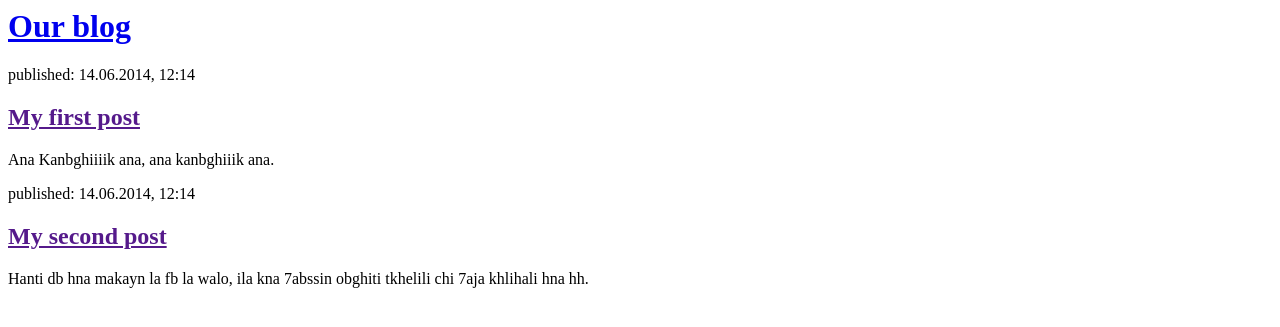
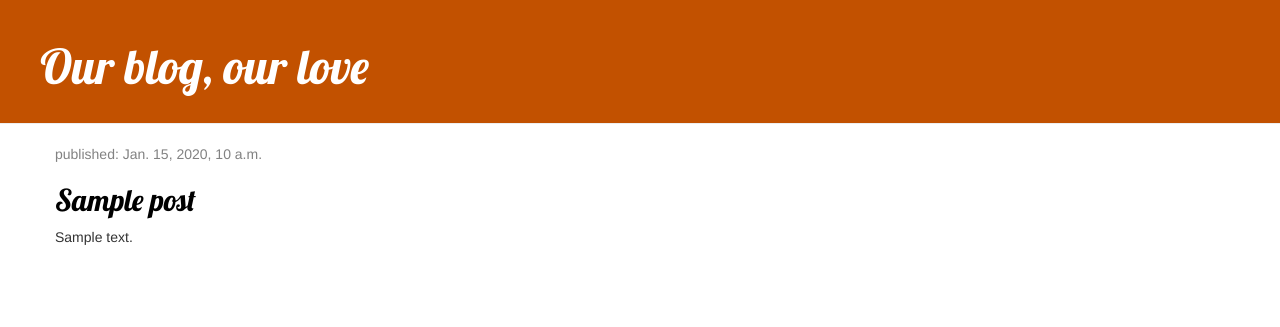
Before and after one commit to SaidKhaboud/my-first-blog, a Django app: template mysite/blog/templates/blog/post_list.html in a window 1280 px wide. Shown: the top 327 px of the page. Run offline with Django 3.2, Linux system fonts and the light colour scheme; the template is opened without the code that fills it: values that come from a table or form of the project are taken from there, others are empty; tables that the repository leaves empty hold one stand-in row (values such as "Sample post"); some libraries are stand-ins or nearby versions.

Commit message:
Modified templates to display posts from database.

```diff
--- /dev/null
+++ b/mysite/blog/static/css/blog.css
@@ -0,0 +1,47 @@
+
+.page-header {
+    background-color: #C25100;
+    margin-top: 0;
+    padding: 20px 20px 20px 40px;
+}
+
+.page-header h1, .page-header h1 a, .page-header h1 a:visited, .page-header h1 a:active {
+    color: #ffffff;
+    font-size: 36pt;
+    text-decoration: none;
+}
+
+.content {
+    margin-left: 40px;
+}
+
+h1, h2, h3, h4 {
+    font-family: 'Lobster', cursive;
+}
+
+.date {
+    color: #828282;
+}
+
+.save {
+    float: right;
+}
+
+.post-form textarea, .post-form input {
+    width: 100%;
+}
+
+.top-menu, .top-menu:hover, .top-menu:visited {
+    color: #ffffff;
+    float: right;
+    font-size: 26pt;
+    margin-right: 20px;
+}
+
+.post {
+    margin-bottom: 70px;
+}
+
+.post h2 a, .post h2 a:visited {
+    color: #000000;
+}
--- a/mysite/blog/templates/blog/post_list.html
+++ b/mysite/blog/templates/blog/post_list.html
@@ -1,22 +1,31 @@
+{% load static %}
 <html>
     <head>
+            <link rel="stylesheet" href="//maxcdn.bootstrapcdn.com/bootstrap/3.2.0/css/bootstrap.min.css">
+            <link rel="stylesheet" href="//maxcdn.bootstrapcdn.com/bootstrap/3.2.0/css/bootstrap-theme.min.css">
+            <link href="//fonts.googleapis.com/css?family=Lobster&subset=latin,latin-ext" rel="stylesheet" type="text/css">
+            <link rel="stylesheet" href="{% static 'css/blog.css' %}">
         <title>Oumayma & said</title>
     </head>
     <body>
-        <div>
-            <h1><a href="/">Our blog</a></h1>
+        <div class="page-header">
+            <h1><a href="/">Our blog, our love</a></h1>
         </div>
 
-        <div>
-            <p>published: 14.06.2014, 12:14</p>
-            <h2><a href="">My first post</a></h2>
-            <p>Ana Kanbghiiiik ana, ana kanbghiiik ana.</p>
-        </div>
-
-        <div>
-            <p>published: 14.06.2014, 12:14</p>
-            <h2><a href="">My second post</a></h2>
-            <p>Hanti db hna makayn la fb la walo, ila kna 7abssin obghiti tkhelili chi 7aja khlihali hna hh.</p>
-        </div>
+        <div class="content container">
+                <div class="row">
+                    <div class="col-md-8">
+                        {% for post in posts %}
+                            <div class="post">
+                                <div class="date">
+                                    <p>published: {{ post.published_date }}</p>
+                                </div>
+                                <h2><a href="">{{ post.title }}</a></h2>
+                                <p>{{ post.text|linebreaksbr }}</p>
+                            </div>
+                        {% endfor %}
+                    </div>
+                </div>
+            </div>
     </body>
 </html>
--- a/mysite/blog/views.py
+++ b/mysite/blog/views.py
@@ -1,6 +1,9 @@
 from django.shortcuts import render
+from django.utils import timezone
+from .models import Post
 
 
 # Create your views here.
 def post_list(request):
-    return render(request, 'blog/post_list.html', {})
+    posts = Post.objects.filter(published_date__lte=timezone.now()).order_by('published_date')
+    return render(request, 'blog/post_list.html', {'posts': posts})
```
